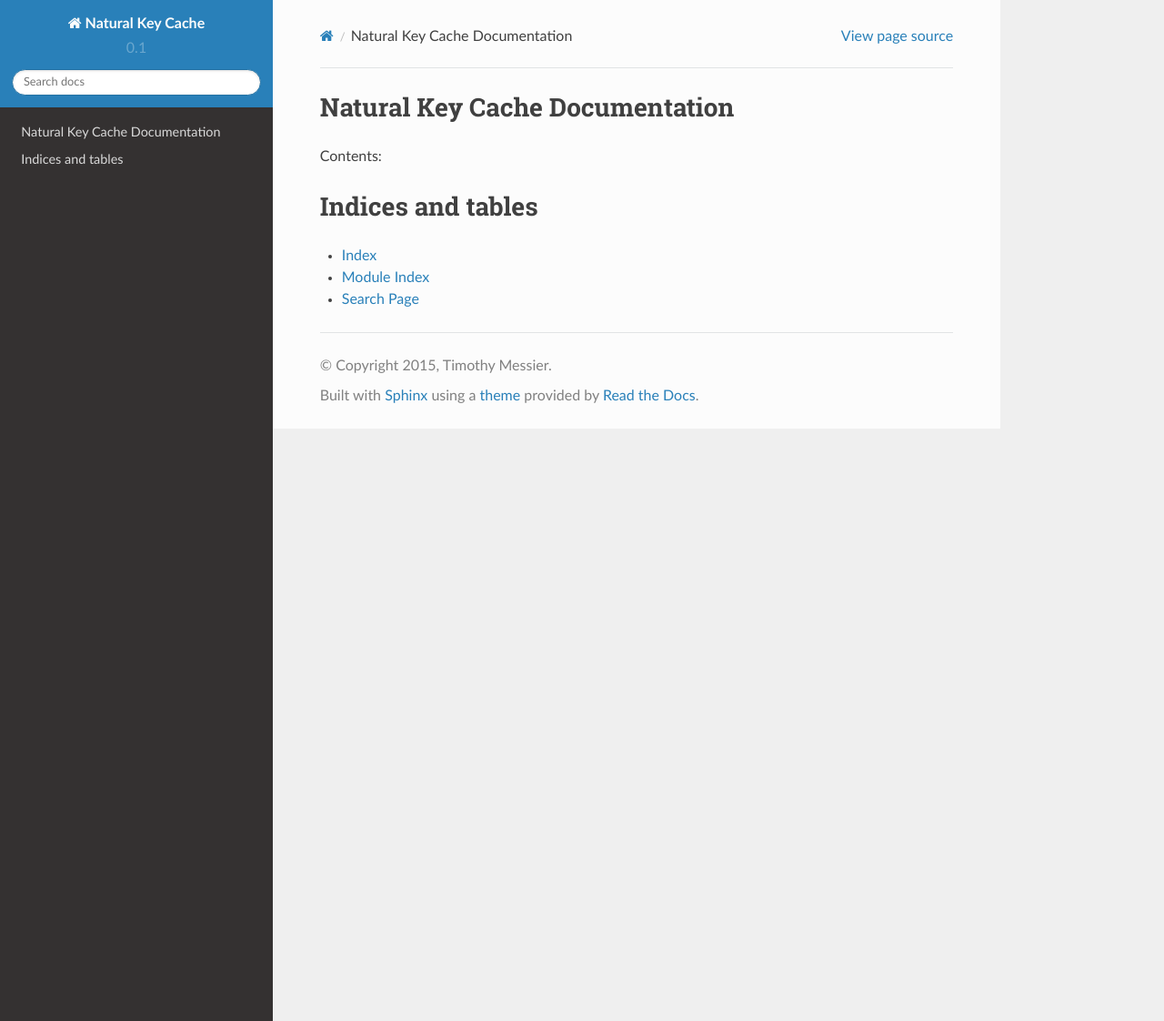
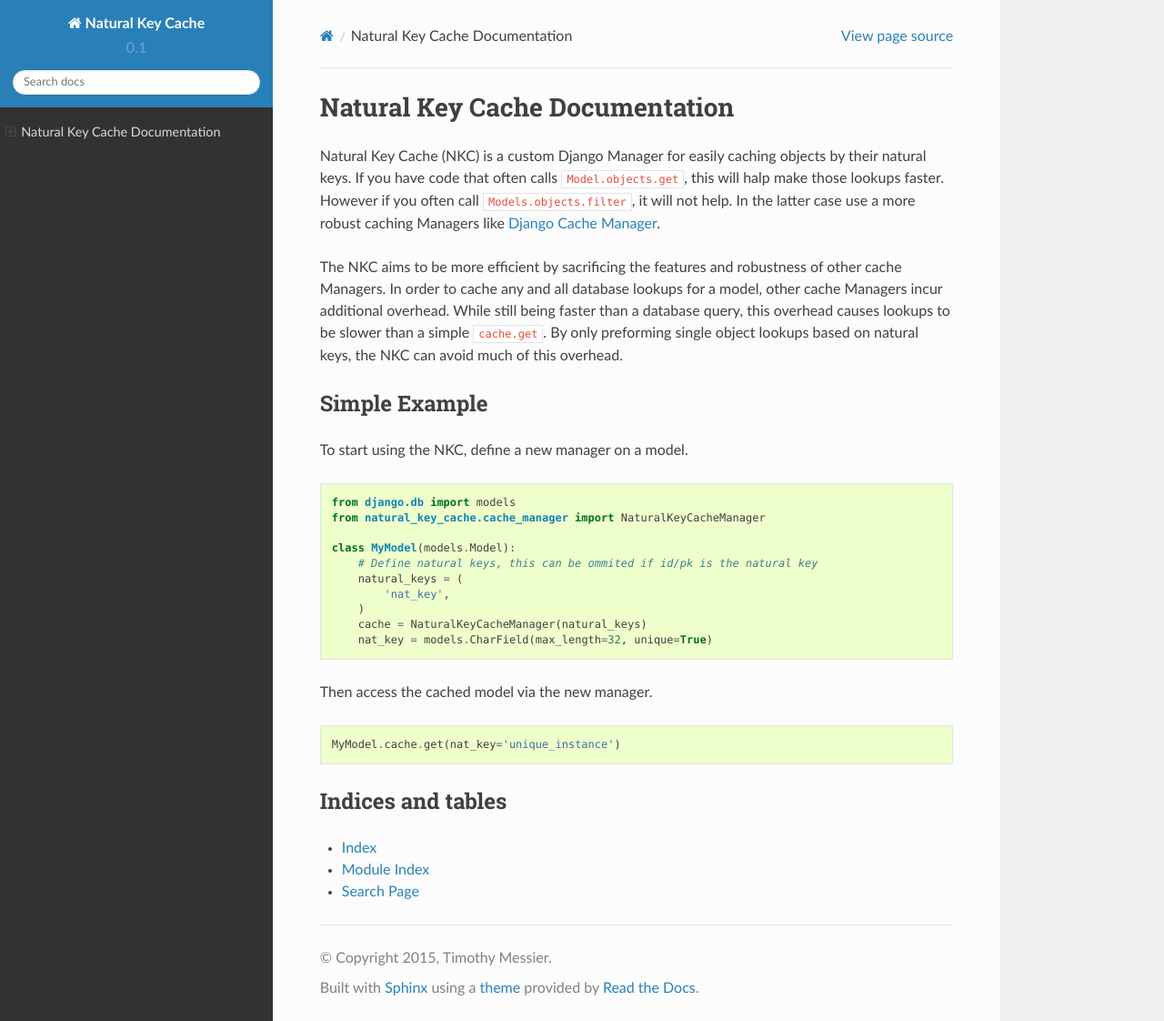
Before and after one commit to shadowfax-chc/django-natural-key-cache, a Sphinx documentation site: the page built from doc/index.rst, in a window 1280 px wide and 1122 px high. Shown: the whole window at 91% size. Built offline with Sphinx 7.4.7 and the Read the Docs theme 2.0.0, drawn with Linux system fonts in a browser that asks for light colours.

Commit message:
add some docs

```diff
--- a/doc/index.rst
+++ b/doc/index.rst
@@ -1,16 +1,55 @@
 Natural Key Cache Documentation
 ===============================
 
-Contents:
-
 .. toctree::
+   :hidden:
    :maxdepth: 2
 
+Natural Key Cache (NKC) is a custom Django Manager for easily caching objects
+by their natural keys. If you have code that often calls ``Model.objects.get``,
+this will halp make those lookups faster. However if you often call
+``Models.objects.filter``, it will not help. In the latter case use a more
+robust caching Managers like `Django Cache Manager`_.
+
+The NKC aims to be more efficient by sacrificing the features and robustness of
+other cache Managers. In order to cache any and all database lookups for a
+model, other cache Managers incur additional overhead. While still being faster
+than a database query, this overhead causes lookups to be slower than a simple
+``cache.get``. By only preforming single object lookups based on natural keys,
+the NKC can avoid much of this overhead.
+
+
+Simple Example
+--------------
+
+To start using the NKC, define a new manager on a model.
+
+.. code-block:: python
+
+    from django.db import models
+    from natural_key_cache.cache_manager import NaturalKeyCacheManager
+
+    class MyModel(models.Model):
+        # Define natural keys, this can be ommited if id/pk is the natural key
+        natural_keys = (
+            'nat_key',
+        )
+        cache = NaturalKeyCacheManager(natural_keys)
+        nat_key = models.CharField(max_length=32, unique=True)
+
+Then access the cached model via the new manager.
+
+.. code-block:: python
+
+    MyModel.cache.get(nat_key='unique_instance')
 
 
 Indices and tables
-==================
+------------------
 
 * :ref:`genindex`
 * :ref:`modindex`
 * :ref:`search`
+
+
+.. _Django Cache Manager: https://github.com/drtyrsa/django-cached-manager
```
Also changed, not shown: 1 other file.
